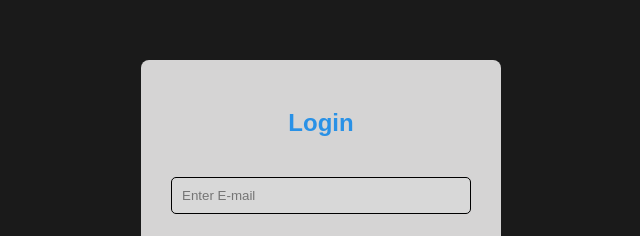
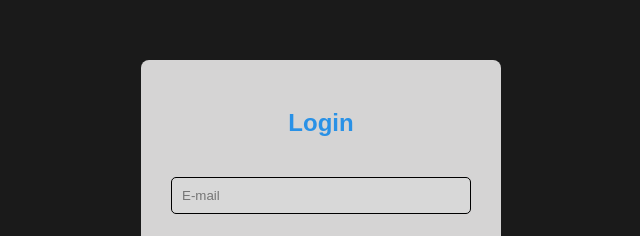
Before and after one commit to Mahekgure27/Login-Page, a plain HTML site: page index.html in a window 1280 px wide. Shown: the part 185-421 px from the top of the page, 319-959 px from the left. Drawn offline with Linux system fonts and the light colour scheme.

Commit message:
Update index.html

```diff
--- a/index.html
+++ b/index.html
@@ -56,7 +56,7 @@
     <div class="card">
         <form >
             <h2 class="">Login</h2>
-            <input type="email" placeholder="Enter E-mail">
+            <input type="email" placeholder="E-mail">
             <input type="password" placeholder="password">
             <button type="submit">Login</button>
         </form>
```
